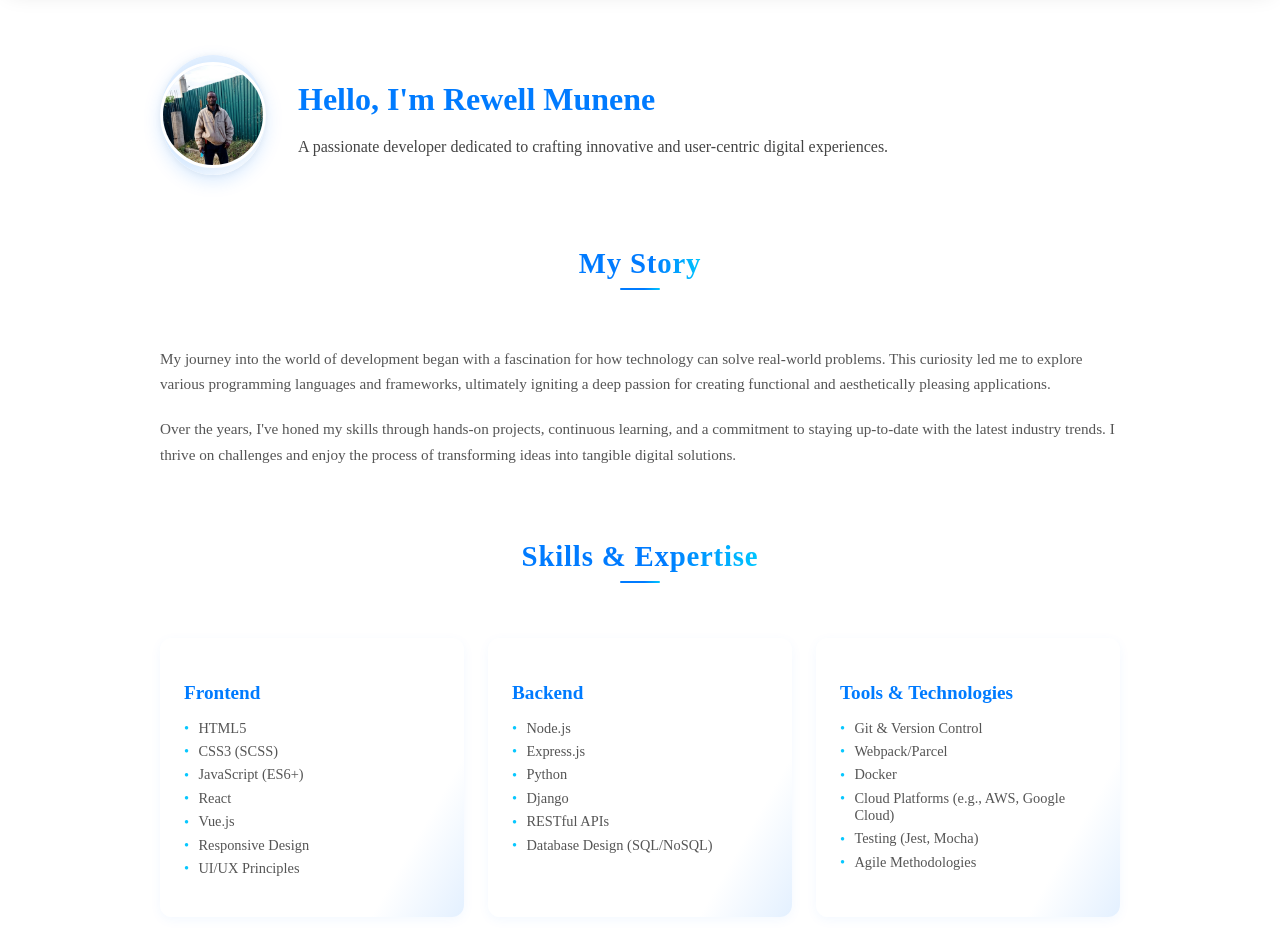
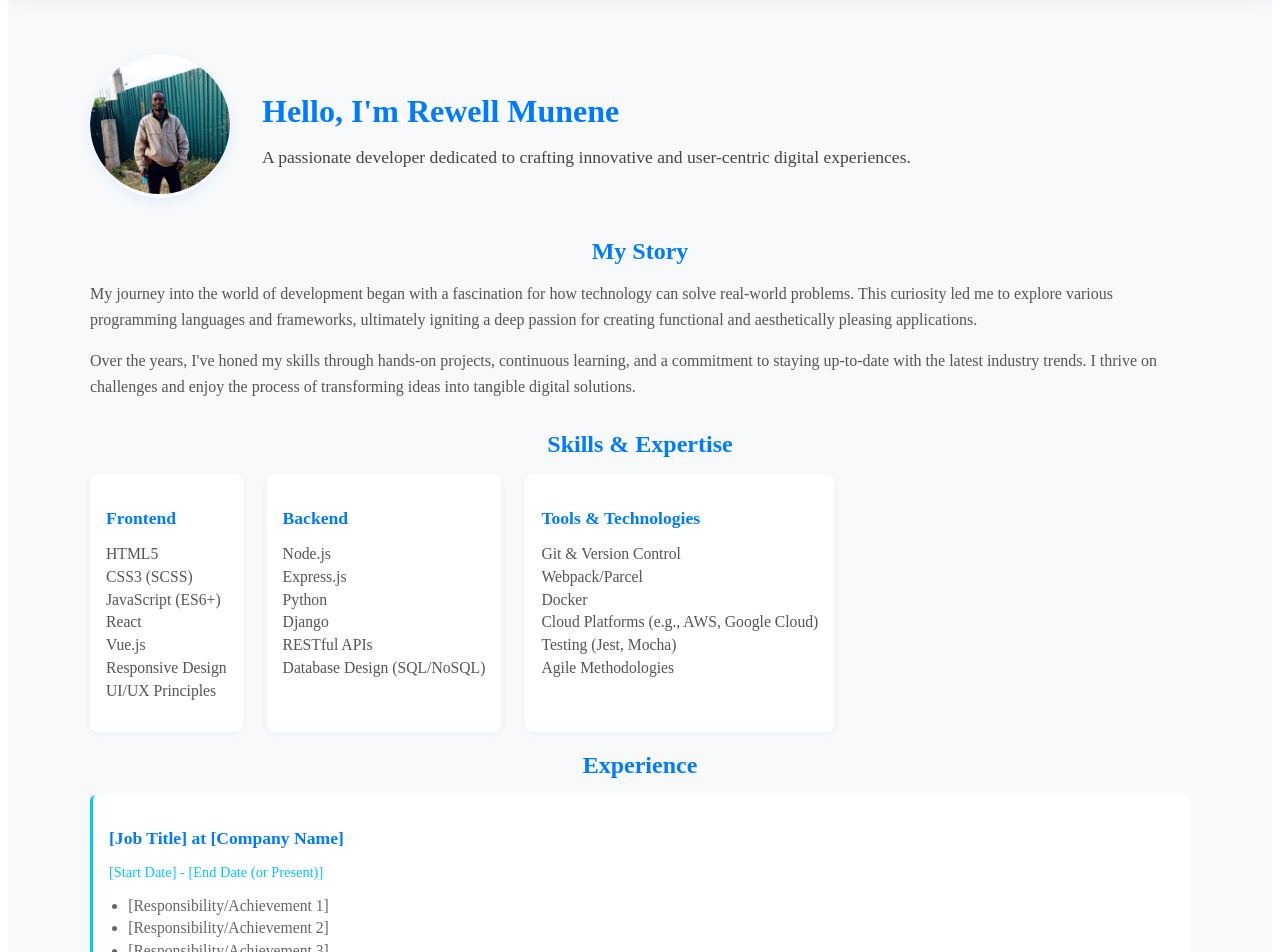
Before and after one commit to rewellnamu/portfolio, an Angular app: page /about in a window 1280 px wide. Shown: the part 100-1052 px from the top of the page. Built offline with nearby package versions, Linux system fonts and the light colour scheme.

Commit message:
refactor: enhance about page styles and layout

```diff
--- a/src/app/components/about/about.component.scss
+++ b/src/app/components/about/about.component.scss
@@ -1,293 +1,149 @@
 .about-page {
   padding: 4rem 0;
-
+  background: #f8f9fa;
 
   .container {
-    max-width: 960px;
+    max-width: 1100px;
     margin: 0 auto;
-    padding: 0 1.5rem;
-
-    @media (max-width: 576px) {
     padding: 0 1rem;
-    }
   }
 
   .about-intro {
     display: flex;
     align-items: center;
     gap: 2rem;
-    margin-bottom: 3rem;
-
-    @media (max-width: 576px) {
-      flex-direction: column;
-      text-align: center;
-      gap: 1.5rem;
-      margin-bottom: 2rem;
-    }
+    margin-bottom: 2.5rem;
+    flex-wrap: wrap;
 
     .about-image {
       border-radius: 50%;
       overflow: hidden;
-      box-shadow: 0 6px 18px rgba(0, 123, 255, 0.15), 0 1px 6px rgba(0, 0, 0, 0.05);
-      max-width: 120px;
-      height: 120px;
-      background: linear-gradient(135deg, #e3f0ff 60%, #fff 100%);
-      display: flex;
-      align-items: center;
-      justify-content: center;
-      transition: box-shadow 0.2s, transform 0.2s;
-
+      box-shadow: 0 4px 12px rgba(0, 123, 255, 0.10);
+      max-width: 150px;
       img {
-        display: block;
-        width: 100px;
-        height: 100px;
+        width: 140px;
+        height: 140px;
         object-fit: cover;
         border-radius: 50%;
-        border: 3px solid #fff;
-        box-shadow: 0 1px 12px rgba(0, 120, 212, 0.08);
-        transition: transform 0.2s;
-        background: #f8f8f8;
-
-        &:hover {
-          transform: scale(1.05) rotate(-1deg);
-          box-shadow: 0 6px 24px rgba(0, 120, 212, 0.15);
       }
     }
-
-      &:hover {
-        box-shadow: 0 9px 27px rgba(0, 123, 255, 0.18), 0 3px 12px rgba(0, 0, 0, 0.08);
-        transform: scale(1.02);
-      }
-    }
-
     .intro-text {
       h1 {
         font-size: 2rem;
         color: #007bff;
-        margin-bottom: 0.4rem;
-        background: linear-gradient(90deg, #007bff 60%, #00c6ff 100%);
-        -webkit-background-clip: text;
-        -webkit-text-fill-color: transparent;
-        background-clip: text;
-
-        animation: fadeInDown 0.8s;
+        margin-bottom: 0.5rem;
       }
-
       .lead {
-        font-size: 1rem;
+        font-size: 1.1rem;
         color: #444;
-        line-height: 1.6;
-        animation: fadeInUp 1s;
       }
     }
   }
-  .section-title {
+
+  .section-title h2 {
+    font-size: 1.5rem;
+    color: #007bff;
+    margin-bottom: 1rem;
     text-align: center;
+  }
+
+  .about-details,
+  .about-contact {
     margin-bottom: 2rem;
-
-    h2 {
-      font-size: 1.8rem;
-      color: #007bff;
-      position: relative;
-      padding-bottom: 0.6rem;
-      display: inline-block;
-      letter-spacing: 0.8px;
-      background: linear-gradient(90deg, #007bff 60%, #00c6ff 100%);
-      -webkit-background-clip: text;
-      -webkit-text-fill-color: transparent;
-      background-clip: text;
-
-      animation: fadeInDown 0.8s;
-
-      &::before {
-        content: "";
-        position: absolute;
-        bottom: 0;
-        left: 50%;
-        transform: translateX(-50%);
-        width: 40px;
-        height: 2px;
-        background: linear-gradient(90deg, #007bff 60%, #00c6ff 100%);
-        border-radius: 1px;
-        animation: slideIn 1s;
+    p {
+      font-size: 1rem;
+      color: #555;
+      line-height: 1.6;
+      margin-bottom: 1rem;
     }
   }
+
+  .about-skills .skills-grid {
+    display: flex;
+    flex-wrap: wrap;
+    gap: 1.5rem;
+    .skill-category {
+      background: #fff;
+      padding: 1rem;
+      border-radius: 8px;
+      box-shadow: 0 2px 6px rgba(0, 123, 255, 0.06);
+      h3 {
+        font-size: 1.1rem;
+        color: #007bff;
+        margin-bottom: 0.5rem;
       }
-  .about-details,
-  .about-contact {
-    margin-bottom: 3rem;
-
-    p {
-      font-size: 0.95rem;
-      color: #555;
-      line-height: 1.7;
-      margin-bottom: 1.2rem;
-      animation: fadeInUp 1s;
-    }
-  }
-  .about-skills {
-    margin-bottom: 3rem;
-
-    .skills-grid {
-      display: grid;
-      grid-template-columns: repeat(auto-fit, minmax(180px, 1fr));
-      gap: 1.5rem;
-
-      .skill-category {
-        background: linear-gradient(120deg, #fff 80%, #e3f0ff 100%);
-        padding: 1.5rem;
-        border-radius: 12px;
-        box-shadow: 0 3px 12px rgba(0, 123, 255, 0.05);
-        transition: transform 0.15s, box-shadow 0.15s;
-
-        &:hover {
-          transform: translateY(-4px) scale(1.02);
-          box-shadow: 0 6px 20px rgba(0, 123, 255, 0.1);
-        }
-
-        h3 {
-          font-size: 1.2rem;
-          color: #007bff;
-          margin-bottom: 0.8rem;
-        }
-
       ul {
         list-style: none;
         padding: 0;
-
         li {
-            font-size: 0.9rem;
+          font-size: 0.98rem;
           color: #555;
-            margin-bottom: 0.4rem;
-            position: relative;
-            padding-left: 1em;
-
-            &::before {
-              content: "•";
-              color: #00c6ff;
-              position: absolute;
-              left: 0;
-              font-size: 1em;
-              line-height: 1;
-              top: 0.1em;
-              animation: pulse 1.5s infinite alternate;
-            }
-          }
+          margin-bottom: 0.3rem;
         }
       }
     }
   }
 
-  .about-experience {
-    margin-bottom: 3rem;
-
-    .experience-item {
-      margin-bottom: 2rem;
-      padding: 1.2rem;
-      border-left: 2px solid #00c6ff;
-      background: linear-gradient(90deg, #fff 80%, #e3f0ff 100%);
-      box-shadow: 0 1px 6px rgba(0, 123, 255, 0.05);
+  .about-experience .experience-item {
+    margin-bottom: 1.5rem;
+    padding: 1rem;
+    border-left: 3px solid #00c6ff;
+    background: #fff;
     border-radius: 6px;
-      transition: box-shadow 0.15s, transform 0.15s;
-
-      &:hover {
-        box-shadow: 0 6px 18px rgba(0, 123, 255, 0.1);
-        transform: scale(1.01);
-      }
-
     h3 {
       font-size: 1.1rem;
       color: #007bff;
       margin-bottom: 0.2rem;
     }
-
     .duration {
-        font-size: 0.85rem;
+      font-size: 0.9rem;
       color: #00c6ff;
-        margin-bottom: 0.6rem;
+      margin-bottom: 0.5rem;
     }
-
     ul {
       list-style: disc;
       padding-left: 1.2rem;
-
       li {
-          font-size: 0.9rem;
+        font-size: 0.98rem;
         color: #666;
-          line-height: 1.5;
-          margin-bottom: 0.4rem;
-        }
+        margin-bottom: 0.3rem;
       }
     }
   }
 
-  .about-contact {
-    .social-links {
+  .about-contact .social-links {
     list-style: none;
     padding: 0;
     display: flex;
     gap: 1rem;
     justify-content: center;
-
-      li {
-        a {
+    li a {
       font-size: 1rem;
       color: #fff;
-          background: linear-gradient(90deg, #007bff 60%, #00c6ff 100%);
+      background: #007bff;
       padding: 0.4em 1em;
-          border-radius: 1.5em;
+      border-radius: 2em;
       text-decoration: none;
-          box-shadow: 0 1px 6px rgba(0, 123, 255, 0.08);
-          transition: background 0.2s, color 0.2s, transform 0.15s, box-shadow 0.15s;
-
+      transition: background 0.2s;
       &:hover {
-            background: linear-gradient(90deg, #00c6ff 60%, #007bff 100%);
-            color: #fff;
-            transform: translateY(-1px) scale(1.03);
-            box-shadow: 0 4px 16px rgba(0, 123, 255, 0.15);
-          }
-        }
+        background: #0056b3;
       }
     }
   }
 
-  // Animations (Slightly adjusted for speed)
-  @keyframes fadeInDown {
-    from {
-      opacity: 0;
-      transform: translateY(-20px);
-    }
-    to {
-      opacity: 1;
-      transform: translateY(0);
+  @media (max-width: 700px) {
+    .about-intro {
+      flex-direction: column;
+      align-items: center;
+      gap: 1.2rem;
+      .about-image img {
+        width: 100px;
+        height: 100px;
       }
     }
-  @keyframes fadeInUp {
-    from {
-      opacity: 0;
-      transform: translateY(20px);
-    }
-    to {
-      opacity: 1;
-      transform: translateY(0);
-    }
-  }
-  @keyframes slideIn {
-    from {
-      width: 0;
-      opacity: 0;
-    }
-    to {
-      width: 40px;
-      opacity: 1;
-    }
-  }
-  @keyframes pulse {
-    from {
-      opacity: 0.6;
-    }
-    to {
-      opacity: 1;
+    .about-skills .skills-grid {
+      flex-direction: column;
+      gap: 1rem;
     }
   }
 }
```
Lines whose indentation alone changed are shown as unchanged.
